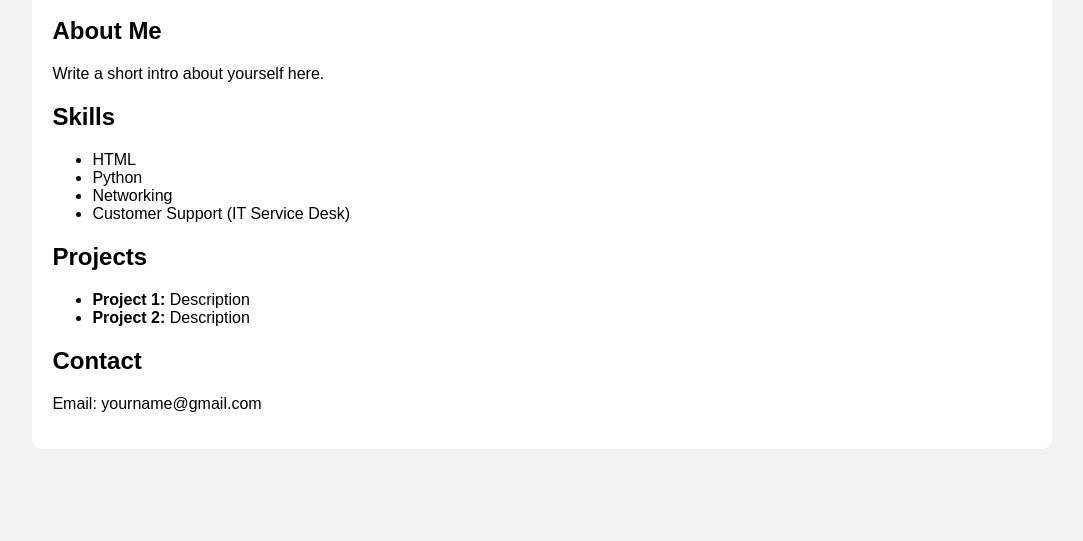
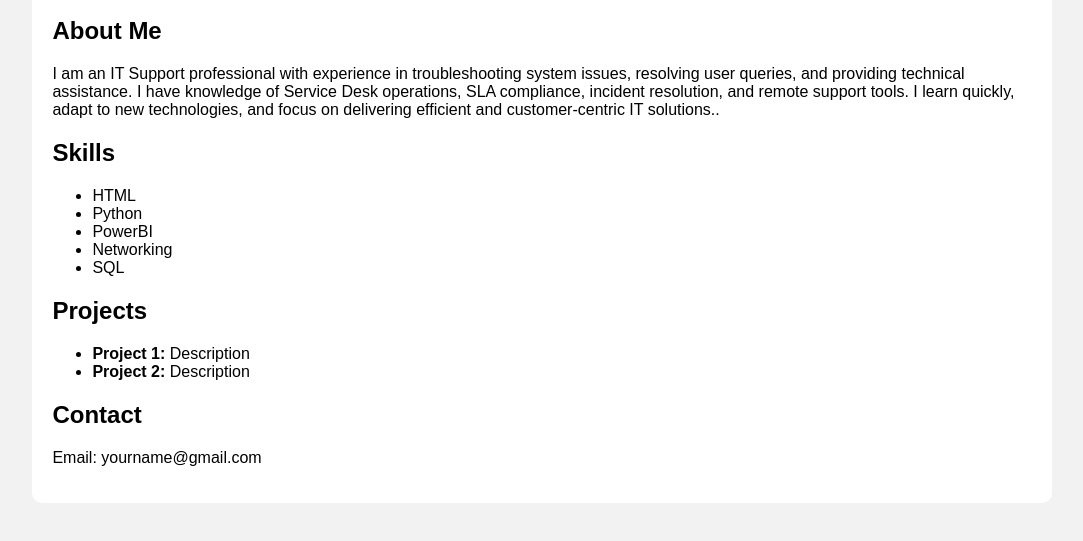
Before and after one commit to PathipatiSusmitha/susmitha.github.io, a plain HTML site: page index.html in a window 1280 px wide. Shown: the part 149-690 px from the top of the page, without its empty margins (98-1181 px from the left). Drawn offline with Linux system fonts and the light colour scheme.

Commit message:
Update index.html

```diff
--- a/index.html
+++ b/index.html
@@ -17,7 +17,9 @@
 
         <div class="section">
             <h2>About Me</h2>
-            <p>Write a short intro about yourself here.</p>
+            <p>I am an IT Support professional with experience in troubleshooting system issues, resolving user queries, and providing technical assistance.
+               I have knowledge of Service Desk operations, SLA compliance, incident resolution, and remote support tools.
+               I learn quickly, adapt to new technologies, and focus on delivering efficient and customer-centric IT solutions..</p>
         </div>
 
         <div class="section">
@@ -25,8 +27,10 @@
             <ul>
                 <li>HTML</li>
                 <li>Python</li>
+                <li>PowerBI</li>
                 <li>Networking</li>
-                <li>Customer Support (IT Service Desk)</li>
+                <li>SQL</li>
+
             </ul>
         </div>
 
```
